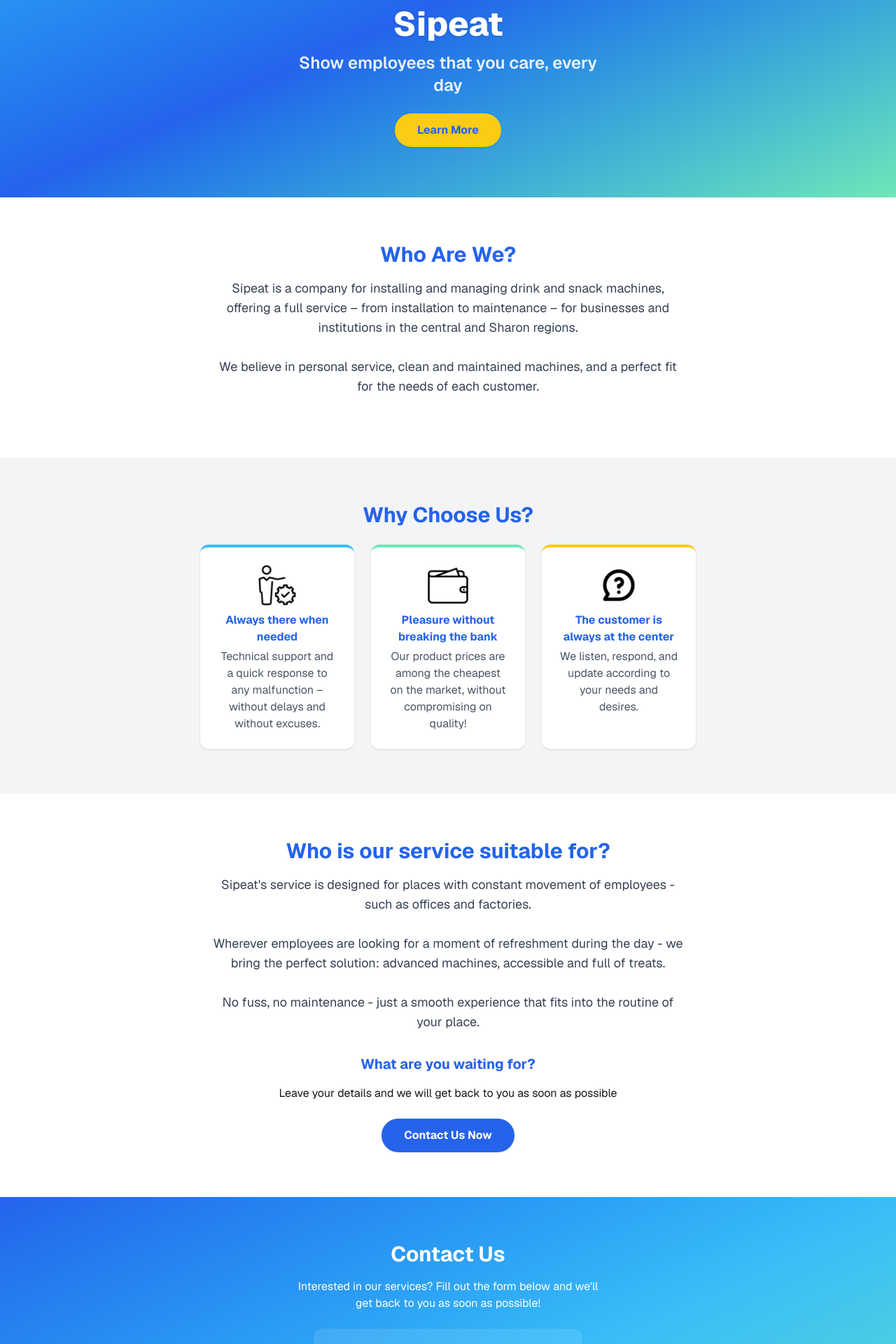
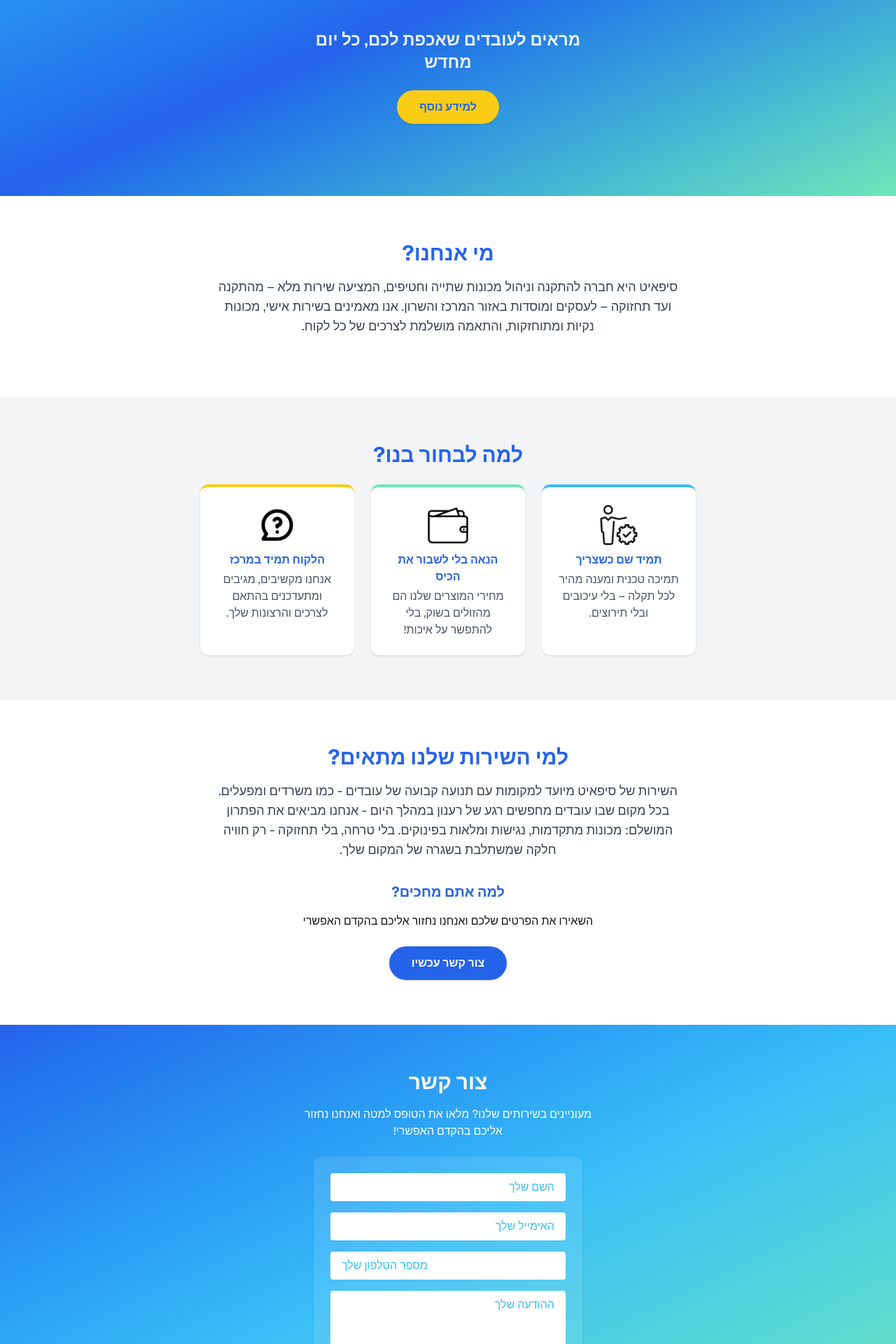
Before and after one commit to shakedshoshan/sipeat, a Next.js app: page / in a window 1280 px wide. Shown: the part 320-2240 px from the top of the page at 70% size. Built offline with nearby package versions, Linux system fonts and the light colour scheme.

Commit message:
Enhance internationalization support and layout: added Russian and Arabic locales, implemented language switching with localStorage, and updated homepage content to load translations dynamically. Improved RTL handling for Hebrew and Arabic languages.

```diff
--- a/src/app/layout.tsx
+++ b/src/app/layout.tsx
@@ -1,8 +1,10 @@
-import type { Metadata } from "next";
+'use client';
+
 import Link from "next/link";
 import { Geist, Geist_Mono } from "next/font/google";
 import "./globals.css";
 import LanguageSwitcher from "@/components/LanguageSwitcher";
+import { useEffect } from "react";
 
 const geistSans = Geist({
   variable: "--font-geist-sans",
@@ -14,26 +16,29 @@
   subsets: ["latin"],
 });
 
-export const metadata: Metadata = {
-  title: "Sipeat",
-  description: "Sipeat is a platform that allows you to request a drink from a vending machine near you.",
-  icons: {
-    icon: "/SipEat.png",
-  },
-  openGraph: {
-    title: "Sipeat",
-    description: "Sipeat is a platform that allows you to request a drink from a vending machine near you.",
-    images: "/SipEat.png",
-  },
-};
-
 export default function RootLayout({
   children,
 }: Readonly<{
   children: React.ReactNode;
 }>) {
+  useEffect(() => {
+    // Get the saved language from localStorage on component mount
+    const savedLanguage = localStorage.getItem('language') || 'he';
+
+    // Apply RTL direction for Hebrew and Arabic languages
+    document.documentElement.dir = ['he', 'ar'].includes(savedLanguage) ? 'rtl' : 'ltr';
+  }, []);
+
   return (
-    <html lang="en">
+    <html>
+      <head>
+        <title>Sipeat</title>
+        <meta name="description" content="Sipeat is a platform that allows you to request a drink from a vending machine near you." />
+        <link rel="icon" href="/SipEat.png" />
+        <meta property="og:title" content="Sipeat" />
+        <meta property="og:description" content="Sipeat is a platform that allows you to request a drink from a vending machine near you." />
+        <meta property="og:image" content="/SipEat.png" />
+      </head>
       <body
         className={`${geistSans.variable} ${geistMono.variable} antialiased`}
       >
--- a/src/app/page.tsx
+++ b/src/app/page.tsx
@@ -3,15 +3,45 @@
 import Image from "next/image";
 import Link from "next/link";
 import { useEffect, useState } from "react";
+import { Messages } from "@/types/translate_type";
+
 
 export default function Home() {
   // Back-to-top button visibility
   const [showTop, setShowTop] = useState(false);
+  // Language state
+  const [messages, setMessages] = useState<Messages | null>(null);
+  const [isLoading, setIsLoading] = useState(true);
+
   useEffect(() => {
     const onScroll = () => setShowTop(window.scrollY > 300);
     window.addEventListener("scroll", onScroll);
     return () => window.removeEventListener("scroll", onScroll);
   }, []);
+
+  useEffect(() => {
+    // Load translations based on the selected language
+    const loadTranslations = async () => {
+      try {
+        const language = localStorage.getItem('language') || 'he';
+        const translations = await import(`@/messages/${language}.json`);
+        setMessages(translations.default);
+        setIsLoading(false);
+      } catch (error) {
+        console.error("Failed to load translations:", error);
+        // Fallback to English
+        const translations = await import('@/messages/he.json');
+        setMessages(translations.default);
+        setIsLoading(false);
+      }
+    };
+
+    loadTranslations();
+  }, []);
+
+  if (isLoading || !messages) {
+    return <div className="flex items-center justify-center min-h-screen">Loading...</div>;
+  }
 
   return (
     <div className="relative flex flex-col min-h-screen font-sans bg-gradient-to-b from-[#38bdf8] via-[#6ee7b7] to-[#f3f4f6]">
@@ -27,47 +57,44 @@
           className="rounded-2xl"
           priority
         />
-        <h1 className="text-4xl sm:text-5xl font-extrabold text-white drop-shadow mb-4">Sipeat</h1>
-        <p className="text-lg sm:text-2xl text-white/90 mb-6 max-w-md font-semibold">Show employees that you care, every day</p>
+        <p className="text-lg sm:text-2xl text-white/90 mb-6 max-w-md font-semibold">{messages.hero.slogan}</p>
         <Link
           href="#who"
           className="inline-block bg-[#facc15] text-[#2563eb] font-bold px-8 py-3 rounded-full shadow hover:bg-[#ffe066] transition mb-2"
         >
-          Learn More
+          {messages.hero.learnMore}
         </Link>
       </section>
 
       {/* Who Are We Section */}
       <section id="who" className="flex flex-col items-center text-center py-16 px-4 bg-white">
-        <h2 className="text-2xl sm:text-3xl font-bold mb-4 text-[#2563eb]">Who Are We?</h2>
+        <h2 className="text-2xl sm:text-3xl font-bold mb-4 text-[#2563eb]">{messages.whoAreWe.title}</h2>
         <div className="max-w-2xl mx-auto">
           <p className="text-base sm:text-lg text-gray-700 mb-6">
-            Sipeat is a company for installing and managing drink and snack machines, offering a full service – from installation to maintenance – for businesses and institutions in the central and Sharon regions.
-            <br /><br />
-            We believe in personal service, clean and maintained machines, and a perfect fit for the needs of each customer.
+            {messages.whoAreWe.description}
           </p>
         </div>
       </section>
 
       {/* Why Choose Us Section */}
       <section id="why" className="flex flex-col items-center text-center py-16 px-4 bg-[#f3f4f6]">
-        <h2 className="text-2xl sm:text-3xl font-bold mb-6 text-[#2563eb]">Why Choose Us?</h2>
+        <h2 className="text-2xl sm:text-3xl font-bold mb-6 text-[#2563eb]">{messages.whyChooseUs.title}</h2>
         <div className="max-w-2xl mx-auto flex flex-col gap-6">
           <div className="flex flex-col sm:flex-row gap-6 justify-center">
             <div className="bg-white rounded-xl shadow p-6 flex-1 min-w-[220px] border-t-4 border-[#38bdf8]">
               <Image src="/icons/service.png" alt="Support" width={60} height={60} className="mx-auto mb-2" />
-              <h3 className="font-bold text-[#2563eb] mb-1">Always there when needed</h3>
-              <p className="text-gray-600">Technical support and a quick response to any malfunction – without delays and without excuses.</p>
+              <h3 className="font-bold text-[#2563eb] mb-1">{messages.whyChooseUs.reasons.support.title}</h3>
+              <p className="text-gray-600">{messages.whyChooseUs.reasons.support.description}</p>
             </div>
             <div className="bg-white rounded-xl shadow p-6 flex-1 min-w-[220px] border-t-4 border-[#6ee7b7]">
               <Image src="/icons/wallet.png" alt="Affordable" width={60} height={60} className="mx-auto mb-2" />
-              <h3 className="font-bold text-[#2563eb] mb-1">Pleasure without breaking the bank</h3>
-              <p className="text-gray-600">Our product prices are among the cheapest on the market, without compromising on quality!</p>
+              <h3 className="font-bold text-[#2563eb] mb-1">{messages.whyChooseUs.reasons.price.title}</h3>
+              <p className="text-gray-600">{messages.whyChooseUs.reasons.price.description}</p>
             </div>
             <div className="bg-white rounded-xl shadow p-6 flex-1 min-w-[220px] border-t-4 border-[#facc15]">
               <Image src="/icons/support_question.png" alt="Customer Focus" width={60} height={60} className="mx-auto mb-2" />
-              <h3 className="font-bold text-[#2563eb] mb-1">The customer is always at the center</h3>
-              <p className="text-gray-600">We listen, respond, and update according to your needs and desires.</p>
+              <h3 className="font-bold text-[#2563eb] mb-1">{messages.whyChooseUs.reasons.customer.title}</h3>
+              <p className="text-gray-600">{messages.whyChooseUs.reasons.customer.description}</p>
             </div>
           </div>
         </div>
@@ -75,23 +102,19 @@
 
       {/* Who is our service suitable for */}
       <section id="suitable" className="flex flex-col items-center text-center py-16 px-4 bg-white">
-        <h2 className="text-2xl sm:text-3xl font-bold mb-4 text-[#2563eb]">Who is our service suitable for?</h2>
+        <h2 className="text-2xl sm:text-3xl font-bold mb-4 text-[#2563eb]">{messages.suitableFor.title}</h2>
         <div className="max-w-2xl mx-auto">
           <p className="text-base sm:text-lg text-gray-700 mb-6">
-            Sipeat&apos;s service is designed for places with constant movement of employees - such as offices and factories.
-            <br /><br />
-            Wherever employees are looking for a moment of refreshment during the day - we bring the perfect solution: advanced machines, accessible and full of treats.
-            <br /><br />
-            No fuss, no maintenance - just a smooth experience that fits into the routine of your place.
+            {messages.suitableFor.description}
           </p>
           <div className="mt-8">
-            <h3 className="text-xl font-bold mb-4 text-[#2563eb]">What are you waiting for?</h3>
-            <p className="mb-6">Leave your details and we will get back to you as soon as possible</p>
+            <h3 className="text-xl font-bold mb-4 text-[#2563eb]">{messages.suitableFor.cta.title}</h3>
+            <p className="mb-6">{messages.suitableFor.cta.description}</p>
             <Link
               href="#contact"
               className="inline-block bg-[#2563eb] text-white font-bold px-8 py-3 rounded-full shadow hover:bg-[#1d4ed8] transition"
             >
-              Contact Us Now
+              {messages.suitableFor.cta.button}
             </Link>
           </div>
         </div>
@@ -99,29 +122,29 @@
 
       {/* Contact Section */}
       <section id="contact" className="flex flex-col items-center text-center py-16 px-4 bg-gradient-to-br from-[#2563eb] via-[#38bdf8] to-[#6ee7b7] text-white">
-        <h2 className="text-2xl sm:text-3xl font-bold mb-4">Contact Us</h2>
-        <p className="mb-6 max-w-md">Interested in our services? Fill out the form below and we&apos;ll get back to you as soon as possible!</p>
+        <h2 className="text-2xl sm:text-3xl font-bold mb-4">{messages.contact.title}</h2>
+        <p className="mb-6 max-w-md">{messages.contact.description}</p>
         <form className="flex flex-col gap-4 w-full max-w-sm mx-auto bg-white/10 p-6 rounded-xl shadow">
           <input
             type="text"
-            placeholder="Your Name"
+            placeholder={messages.contact.form.name}
             className="px-4 py-2 rounded bg-white text-[#2563eb] placeholder-[#38bdf8] focus:outline-none"
             required
           />
           <input
             type="email"
-            placeholder="Your Email"
+            placeholder={messages.contact.form.email}
             className="px-4 py-2 rounded bg-white text-[#2563eb] placeholder-[#38bdf8] focus:outline-none"
             required
           />
           <input
             type="tel"
-            placeholder="Your Phone Number"
+            placeholder={messages.contact.form.phone}
             className="px-4 py-2 rounded bg-white text-[#2563eb] placeholder-[#38bdf8] focus:outline-none"
             required
           />
           <textarea
-            placeholder="Your Message"
+            placeholder={messages.contact.form.message}
             className="px-4 py-2 rounded bg-white text-[#2563eb] placeholder-[#38bdf8] focus:outline-none"
             rows={3}
             required
@@ -130,7 +153,7 @@
             type="submit"
             className="bg-[#facc15] text-[#2563eb] font-bold px-6 py-2 rounded-full shadow hover:bg-[#ffe066] transition"
           >
-            Send Message
+            {messages.contact.form.submit}
           </button>
         </form>
       </section>
@@ -140,7 +163,7 @@
         <button
           onClick={() => window.scrollTo({ top: 0, behavior: "smooth" })}
           className="fixed bottom-6 right-6 z-50 bg-[#2563eb] text-white p-3 rounded-full shadow-lg hover:bg-[#38bdf8] transition"
-          aria-label="Back to top"
+          aria-label={messages.backToTop}
         >
           ↑
         </button>
--- a/src/i18n.ts
+++ b/src/i18n.ts
@@ -1,6 +1,6 @@
 import { getRequestConfig } from 'next-intl/server';
 
-export const locales = ['en', 'he'] as const;
+export const locales = ['en', 'he', 'ru', 'ar'] as const;
 export type Locale = (typeof locales)[number];
 
 export default getRequestConfig(async ({ locale }) => {
--- /dev/null
+++ b/src/messages/ar.json
@@ -0,0 +1,52 @@
+{
+  "navigation": {
+    "contactUs": "اتصل بنا"
+  },
+  "hero": {
+    "companyName": "سيبيت",
+    "slogan": "أظهر للموظفين أنك تهتم، كل يوم",
+    "learnMore": "اعرف المزيد"
+  },
+  "whoAreWe": {
+    "title": "من نحن؟",
+    "description": "سيبيت هي شركة لتركيب وإدارة آلات المشروبات والوجبات الخفيفة، تقدم خدمة كاملة - من التركيب إلى الصيانة - للشركات والمؤسسات في المناطق المركزية والشارون. نحن نؤمن بالخدمة الشخصية، والآلات النظيفة والمصانة، والتناسب المثالي مع احتياجات كل عميل."
+  },
+  "whyChooseUs": {
+    "title": "لماذا تختارنا؟",
+    "reasons": {
+      "support": {
+        "title": "دائمًا موجودون عند الحاجة",
+        "description": "الدعم الفني والاستجابة السريعة لأي عطل - بدون تأخير وبدون أعذار."
+      },
+      "price": {
+        "title": "متعة بدون إرهاق الميزانية",
+        "description": "أسعار منتجاتنا من بين الأرخص في السوق، دون المساومة على الجودة!"
+      },
+      "customer": {
+        "title": "العميل دائمًا في المركز",
+        "description": "نحن نستمع، نستجيب، ونتحدث وفقًا لاحتياجاتك ورغباتك."
+      }
+    }
+  },
+  "suitableFor": {
+    "title": "لمن تناسب خدمتنا؟",
+    "description": "خدمة سيبيت مصممة للأماكن ذات الحركة المستمرة للموظفين - مثل المكاتب والمصانع. أينما يبحث الموظفون عن لحظة انتعاش خلال اليوم - نقدم الحل المثالي: آلات متطورة، سهلة الوصول ومليئة بالمأكولات اللذيذة. بدون متاعب، بدون صيانة - مجرد تجربة سلسة تندمج في روتين مكانك.",
+    "cta": {
+      "title": "ماذا تنتظر؟",
+      "description": "اترك بياناتك وسنعاود الاتصال بك في أقرب وقت ممكن",
+      "button": "اتصل بنا الآن"
+    }
+  },
+  "contact": {
+    "title": "اتصل بنا",
+    "description": "مهتم بخدماتنا؟ املأ النموذج أدناه وسنعاود الاتصال بك في أقرب وقت ممكن!",
+    "form": {
+      "name": "اسمك",
+      "email": "بريدك الإلكتروني",
+      "phone": "رقم هاتفك",
+      "message": "رسالتك",
+      "submit": "إرسال الرسالة"
+    }
+  },
+  "backToTop": "العودة إلى الأعلى"
+}
--- a/src/messages/he.json
+++ b/src/messages/he.json
@@ -4,7 +4,7 @@
   },
   "hero": {
     "companyName": "סיפאיט",
-    "slogan": "תראה לעובדים שאכפת לך, בכל יום",
+    "slogan": "מראים לעובדים שאכפת לכם, כל יום מחדש",
     "learnMore": "למידע נוסף"
   },
   "whoAreWe": {
--- /dev/null
+++ b/src/messages/ru.json
@@ -0,0 +1,52 @@
+{
+  "navigation": {
+    "contactUs": "Связаться с нами"
+  },
+  "hero": {
+    "companyName": "Sipeat",
+    "slogan": "Показывайте сотрудникам, что вы заботитесь, каждый день",
+    "learnMore": "Узнать больше"
+  },
+  "whoAreWe": {
+    "title": "Кто мы?",
+    "description": "Sipeat - это компания по установке и управлению аппаратами с напитками и закусками, предлагающая полный сервис – от установки до обслуживания – для бизнеса и учреждений в центральном регионе и Шароне. Мы верим в персональное обслуживание, чистые и обслуживаемые аппараты и идеальное соответствие потребностям каждого клиента."
+  },
+  "whyChooseUs": {
+    "title": "Почему выбирают нас?",
+    "reasons": {
+      "support": {
+        "title": "Всегда рядом, когда нужно",
+        "description": "Техническая поддержка и быстрое реагирование на любую неисправность – без задержек и без оправданий."
+      },
+      "price": {
+        "title": "Удовольствие без ущерба для кошелька",
+        "description": "Цены на наши продукты одни из самых низких на рынке, без компромиссов по качеству!"
+      },
+      "customer": {
+        "title": "Клиент всегда в центре внимания",
+        "description": "Мы слушаем, реагируем и обновляемся в соответствии с вашими потребностями и желаниями."
+      }
+    }
+  },
+  "suitableFor": {
+    "title": "Кому подходит наш сервис?",
+    "description": "Сервис Sipeat предназначен для мест с постоянным движением сотрудников - таких как офисы и фабрики. Везде, где сотрудники ищут момент освежения в течение дня - мы предлагаем идеальное решение: современные аппараты, доступные и полные угощений. Никаких хлопот, никакого обслуживания - только плавный опыт, который вписывается в распорядок вашего места.",
+    "cta": {
+      "title": "Чего вы ждете?",
+      "description": "Оставьте свои данные, и мы свяжемся с вами как можно скорее",
+      "button": "Связаться с нами сейчас"
+    }
+  },
+  "contact": {
+    "title": "Связаться с нами",
+    "description": "Заинтересованы в наших услугах? Заполните форму ниже, и мы свяжемся с вами как можно скорее!",
+    "form": {
+      "name": "Ваше имя",
+      "email": "Ваш email",
+      "phone": "Ваш номер телефона",
+      "message": "Ваше сообщение",
+      "submit": "Отправить сообщение"
+    }
+  },
+  "backToTop": "Наверх"
+}
--- /dev/null
+++ b/src/types/translate_type.ts
@@ -0,0 +1,48 @@
+export interface Messages {
+    hero: {
+      slogan: string;
+      learnMore: string;
+    };
+    whoAreWe: {
+      title: string;
+      description: string;
+    };
+    whyChooseUs: {
+      title: string;
+      reasons: {
+        support: {
+          title: string;
+          description: string;
+        };
+        price: {
+          title: string;
+          description: string;
+        };
+        customer: {
+          title: string;
+          description: string;
+        };
+      };
+    };
+    suitableFor: {
+      title: string;
+      description: string;
+      cta: {
+        title: string;
+        description: string;
+        button: string;
+      };
+    };
+    contact: {
+      title: string;
+      description: string;
+      form: {
+        name: string;
+        email: string;
+        phone: string;
+        message: string;
+        submit: string;
+      };
+    };
+    backToTop: string;
+  }
```
Also changed, not shown: src/components/LanguageSwitcher.tsx (+27 -6 lines).
